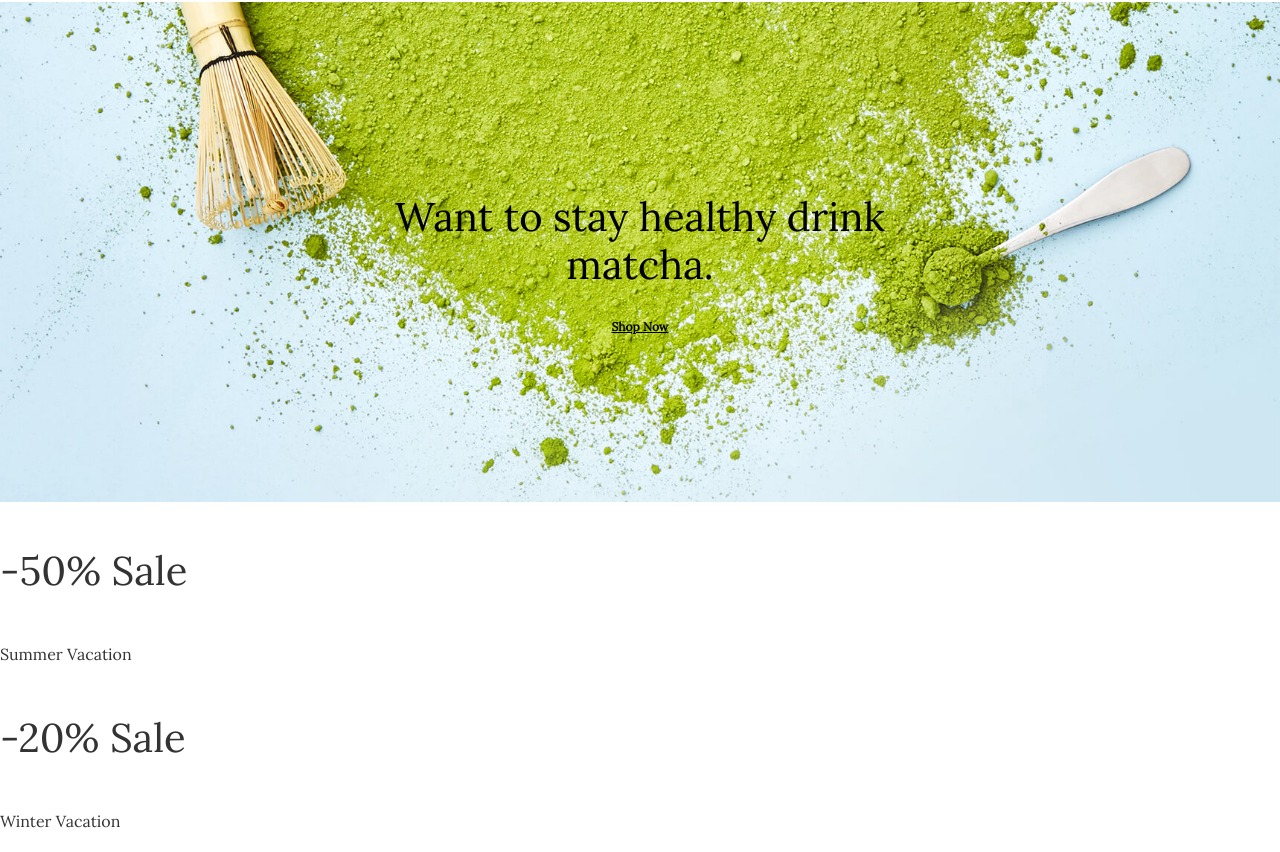
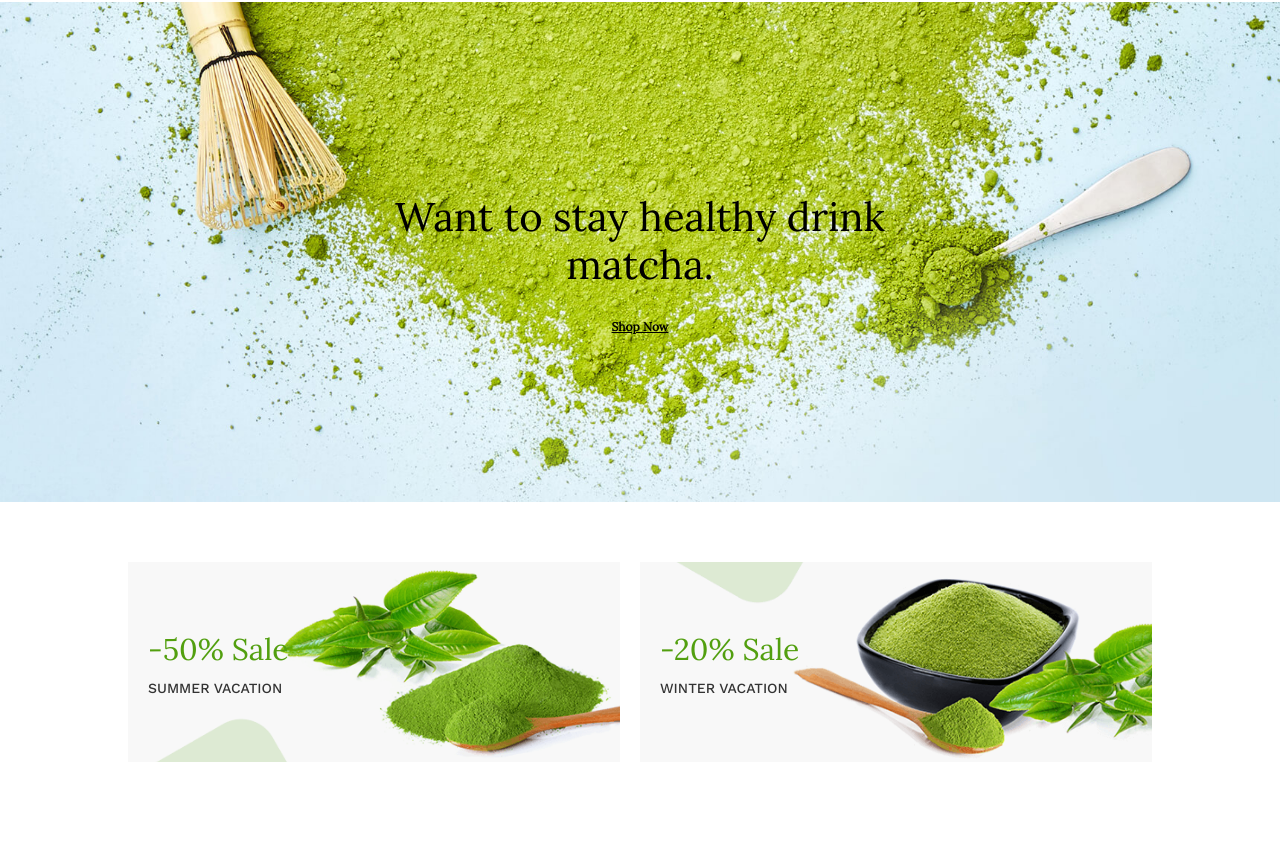
Before and after one commit to Nisanech/SabujCha-Te, a plain HTML site: page index.html in a window 1280 px wide. Shown: the part 60-912 px from the top of the page. After the commit the page ends 822 px from the top, so only its background shows below. Drawn offline with nearby package versions, Linux system fonts and the light colour scheme.

Commit message:
Se finaliza la sección del banner

```diff
--- a/css/estilos.css
+++ b/css/estilos.css
@@ -150,6 +150,7 @@ img {
     flex-direction: column;
     justify-content: center;
     align-items: center;
+    margin-bottom: 6rem;
 }
 
 .hero__titulo {
@@ -158,6 +159,13 @@ img {
     font-size: 3rem;
     max-width: 90%;
     color: #000000;
+}
+
+@media (min-width: 768px) {
+    .hero__titulo {
+        max-width: 50%;
+        font-size: 4rem;
+    }
 }
 
 @media (min-width: 992px) {
@@ -177,3 +185,84 @@ img {
         font-size: 1.2rem;
     }
 }
+
+/** Banner **/
+.banner {
+    width: 100%;
+    max-width: 90%;
+    height: 100%;
+}
+
+@media (min-width: 640px) {
+    .banner {
+        display: grid;
+        grid-template-columns: repeat(2, 50%);
+    }
+}
+
+@media (min-width: 992px) {
+    .banner {
+        max-width: 80%;
+    }
+}
+
+.banner-card {
+    padding: 1rem;
+    margin: 0 0 4rem 0;
+    height: 15rem;
+    display: flex;
+    flex-direction: column;
+    justify-content: center;
+}
+
+@media (min-width: 768px) {
+    .banner-card {
+        padding-left: 2rem;
+    }
+}
+
+@media (min-width: 992px) {
+    .banner-card {
+        height: 20rem;
+        margin: 0;
+    }
+}
+
+.banner-card:last-of-type {
+    margin: 0;
+}
+
+.banner-card--1,
+.banner-card--2 {
+    background-repeat: no-repeat;
+    background-size: cover;
+    background-position: center center;
+    background-attachment: scroll;
+}
+
+.banner-card--1 {
+    background-image: url(../img/banner-1.png);
+}
+
+@media (min-width: 640px) {
+    .banner-card--1 {
+        margin-right: 2rem;
+    }
+}
+
+.banner-card--2 {
+    background-image: url(../img/banner-2.png);
+}
+
+.banner-card__descuento {
+    margin: 0;
+    color: var(--colorPrincipal);
+    font-size: 3rem;
+}
+
+.banner-card__nombre {
+    margin: 0;
+    font-family: var(--fuenteTituloProducto);
+    text-transform: uppercase;
+    font-size: 1.4rem;
+}
--- a/index.html
+++ b/index.html
@@ -57,15 +57,15 @@
     </div> <!--* /Hero *-->
 
     <!--* Banner *-->
-    <div class="banner">
-        <div class="banner-card">
-            <h2 class="banner-card__descuento">-50% Sale</h2>
+    <div class="banner contenedor">
+        <div class="banner-card banner-card--1">
+            <p class="banner-card__descuento">-50% Sale</p>
 
             <p class="banner-card__nombre">Summer Vacation  </p>
         </div>
 
-        <div class="banner-card">
-            <h2 class="banner-card__descuento">-20% Sale</h2>
+        <div class="banner-card banner-card--2">
+            <p class="banner-card__descuento">-20% Sale</p>
 
             <p class="banner-card__nombre">Winter Vacation  </p>
         </div>
```
